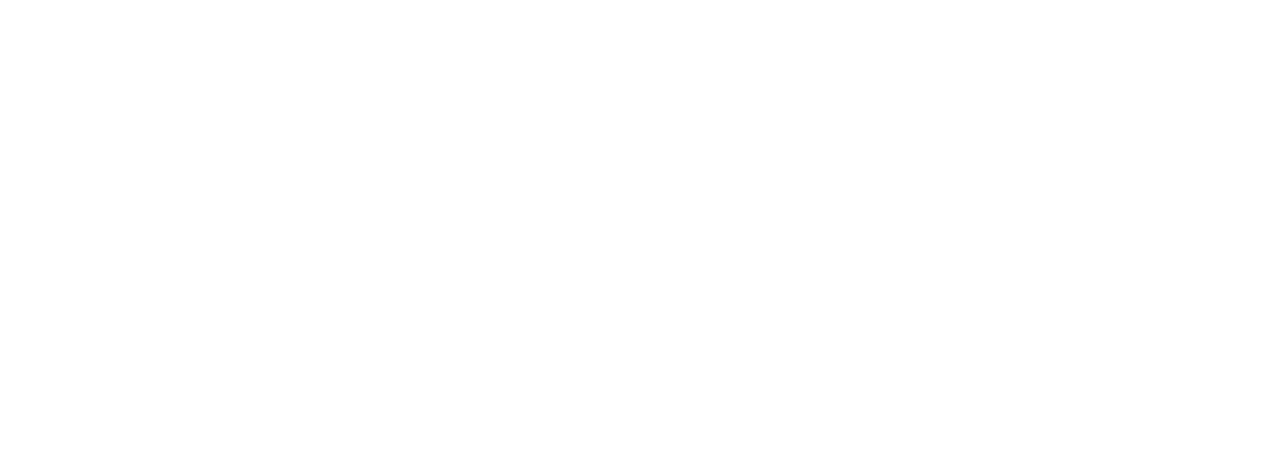
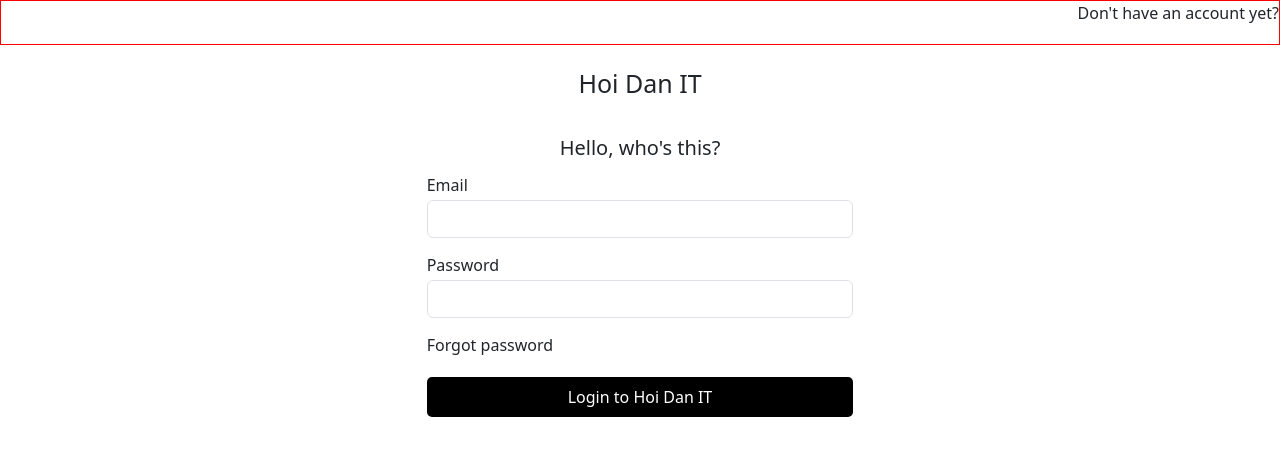
Before and after one commit to dqphuc/Hoc-react, a React (Create React App) app: page /login in a window 1280 px wide. Before the commit this address had no page. Shown: the top 456 px of the page. Built offline with nearby package versions, Linux system fonts and the light colour scheme.

Commit message:
video 69 design Login

```diff
--- a/src/components/Admin/Admin.scss
+++ b/src/components/Admin/Admin.scss
@@ -16,7 +16,12 @@
             border: 1px solid green;
         }
 
-        .admin-main {}
+        .admin-main {
+            .user-pagination{
+                display: flex;
+                justify-content: center;
+            }
+        }
 
     }
 }
--- a/src/components/Admin/Content/ManageUser.js
+++ b/src/components/Admin/Content/ManageUser.js
@@ -11,8 +11,9 @@
 
 
 const ManageUser = (props) => {
-  const LIMIT_USER =5;
+  const LIMIT_USER =2;
   const [pageCount, setPageCount] = useState(0);
+  const [currentPage, setCurrentPage] = useState(1);
 
   const [showModalCreateUser, setShowModalCreateUser] = useState(false);
   const [showModalUpdateUser, setShowModalUpdateUser] = useState(false);
@@ -79,6 +80,8 @@
        handleClickBtnDelete={handleClickBtnDelete}
        fetchListUsersWithPaginate={fetchListUsersWithPaginate}
        pageCount={pageCount}
+       currentPage={currentPage}
+       setCurrentPage={setCurrentPage}
        />
 
 
@@ -87,6 +90,9 @@
           show={showModalCreateUser}
           setShow={setShowModalCreateUser}
           fetchListUsers = { fetchListUsers}
+          fetchListUsersWithPaginate={fetchListUsersWithPaginate}
+          currentPage={currentPage}
+          setCurrentPage={setCurrentPage}
         />
         <ModalUpdateUser
          show={showModalUpdateUser}
@@ -94,12 +100,18 @@
          dataUpdate={dataUpdate}
          fetchListUsers = { fetchListUsers}
          resetUpdateData={resetUpdateData}
+         fetchListUsersWithPaginate={fetchListUsersWithPaginate}
+         currentPage={currentPage}
+         setCurrentPage={setCurrentPage}
         />
         <ModalDeleteUser
         show = {showModalDeleteUser}
         setShow={setShowModalDeleteUser}
         dataDelete={dataDelete}
         fetchListUsers = { fetchListUsers}
+        fetchListUsersWithPaginate={fetchListUsersWithPaginate}
+        currentPage={currentPage}
+        setCurrentPage={setCurrentPage}
         />
       </div>
     </div>
--- a/src/components/Admin/Content/ModalCreateUser.js
+++ b/src/components/Admin/Content/ModalCreateUser.js
@@ -63,7 +63,9 @@
     if (data && data.EC === 0) {
       toast.success(data.EM);
       handleClose();
-      await props.fetchListUsers()
+      //await props.fetchListUsers()
+      props.setCurrentPage(1);
+      await props.fetchListUsersWithPaginate(1);
     }
     if (data && data.EC !== 0) {
       toast.error(data.EM);
--- a/src/components/Admin/Content/ModalDeleteUser.js
+++ b/src/components/Admin/Content/ModalDeleteUser.js
@@ -13,7 +13,9 @@
     if (data && data.EC === 0) {
       toast.success(data.EM);
       handleClose();
-      await props.fetchListUsers()
+      // await props.fetchListUsers()
+      props.setCurrentPage(1);
+      await props.fetchListUsersWithPaginate(1);
     }
     if (data && data.EC !== 0) {
       toast.error(data.EM);
--- a/src/components/Admin/Content/ModalUpdateUser.js
+++ b/src/components/Admin/Content/ModalUpdateUser.js
@@ -50,37 +50,18 @@
       setPreviewImage(URL.createObjectURL(event.target.files[0]));
       setImage(event.target.files[0]);
     } else {
-      // setPreviewImage("");
-    }
+      }
   };
 
-  // const validateEmail = (email) => {
-  //   return String(email)
-  //     .toLowerCase()
-  //     .match(
-  //       /^(([^<>()[\]\\.,;:\s@"]+(\.[^<>()[\]\\.,;:\s@"]+)*)|(".+"))@((\[[0-9]{1,3}\.[0-9]{1,3}\.[0-9]{1,3}\.[0-9]{1,3}\])|(([a-zA-Z\-0-9]+\.)+[a-zA-Z]{2,}))$/
-  //     );
-  // };
-
   const handleSubmitCreateUser = async () => {
-    // const isValidEmail = validateEmail(email);
-    // if (!isValidEmail) {
-    //   toast.error("invalid email");
-    //   return;
-    // }
-
-  //   if (!password) {
-  //     toast.error("invalid password");
-  //     return;
-  //   }
-
-    // submit data
 
     let data = await putUpdateUser(dataUpdate.id, username, role, image);
       if (data && data.EC === 0) {
       toast.success(data.EM);
       handleClose();
-      await props.fetchListUsers()
+       //await props.fetchListUsers()
+      //props.setCurrentPage(1);
+      await props.fetchListUsersWithPaginate(props.currentPage);
     }
     if (data && data.EC !== 0) {
       toast.error(data.EM);
--- a/src/components/Admin/Content/TableUserPaginate.js
+++ b/src/components/Admin/Content/TableUserPaginate.js
@@ -9,7 +9,8 @@
     const {listUsers , pageCount} = props;
  // Invoke when user click to request another page.
     const handlePageClick = (event) => {
-    props.fetchListUsersWithPaginate(+event.selected + 1)
+    props.fetchListUsersWithPaginate(+event.selected + 1);
+    props.setCurrentPage(+event.selected + 1);
     console.log(`User requested page number ${event.selected}`);
 
   };
@@ -56,6 +57,7 @@
             </tr>}
         </tbody>
         </table>
+        <div className="user-pagination">
         <ReactPaginate
         nextLabel="next >"
         onPageChange={handlePageClick}
@@ -75,7 +77,11 @@
         containerClassName="pagination"
         activeClassName="active"
         renderOnZeroPageCount={null}
+        forcePage={props.currentPage-1}
       />
+
+        </div>
+
         </>
     )
 }
--- /dev/null
+++ b/src/components/Auth/Login.js
@@ -0,0 +1,53 @@
+import { useState } from "react";
+import "./Login.scss"
+const Login = (props) => {
+    const [email, setEmail] = useState('');
+    const [password, setPassword] = useState('');
+    const handleLogin = () => {
+        alert("Log in")
+    }
+    return(
+        <div className="login-container">
+        <div className="header">
+            Don't have an account yet?
+        </div>
+        <div className="title col-4 mx-auto">
+            Hoi Dan IT
+        </div>
+        <div className="welcome col-4 mx-auto">
+            Hello, who's this?
+        </div>
+        <div className="content-form col-4 mx-auto">
+            <div className="form-group">
+                <lable>Email</lable>
+                <input
+                type={'email'}
+                className="form-control"
+                value={email}
+                onChange={(event)=> setEmail(event.target.value)}
+                />
+            </div>
+
+            <div className="form-group">
+                <lable>Password</lable>
+                <input
+                type={'password'}
+                className="form-control"
+                value={password}
+                onChange={(event)=> setPassword(event.target.value)}
+                />
+            </div>
+            <span className="forgot-password">
+                Forgot password
+            </span>
+            <div>
+                <button className="btn-submit"
+                onClick={()=> handleLogin()}
+                >Login to Hoi Dan IT</button>
+            </div>
+
+        </div>
+        </div>
+    )
+}
+export default Login;
--- /dev/null
+++ b/src/components/Auth/Login.scss
@@ -0,0 +1,35 @@
+.login-container {
+    .header {
+        height: 45px;
+        text-align: right;
+        border: 1px solid red;
+    }
+
+    .title {
+        font-size: 25px;
+        padding: 20px 0;
+        text-align: center;
+    }
+
+    .welcome {
+        font-size: 20px;
+        padding: 10px 0;
+        text-align: center;
+    }
+
+    .content-form {
+        input {
+            margin-bottom: 15px;
+            margin-top: 3px;
+        }
+        button{
+            width: 100%;
+            height: 40px;
+            border: none;
+            margin: 20px 0;
+            border-radius: 5px;
+            color: white;
+            background: black;
+        }
+    }
+}
--- a/src/components/Header/header.js
+++ b/src/components/Header/header.js
@@ -2,9 +2,13 @@
 import Nav from "react-bootstrap/Nav";
 import Navbar from "react-bootstrap/Navbar";
 //import NavDropdown from "react-bootstrap/NavDropdown";
-import { NavLink } from "react-router-dom";
+import { NavLink, useNavigate } from "react-router-dom";
 
 const Header = () => {
+  const navigate = useNavigate();
+  const handleLogin = ()=>{
+    navigate('/login');
+  }
   return (
     <Navbar bg="light" expand="lg">
       <Container>
@@ -29,7 +33,7 @@
             <Nav.Link href="/admins">Admin</Nav.Link> */}
           </Nav>
           <Nav>
-            <button className="btn-login">Log in</button>
+            <button className="btn-login" onClick={()=> handleLogin()}>Log in</button>
             <button className="btn-signup">Sign up</button>
 
             {/* <NavDropdown title="Settings" id="basic-nav-dropdown">
--- a/src/index.js
+++ b/src/index.js
@@ -11,6 +11,7 @@
 import HomePage from "./components/Home/HomePage";
 import ManageUser from "./components/Admin/Content/ManageUser";
 import Dashboard from "./components/Admin/Content/DashBoard";
+import Login from "./components/Auth/Login";
 
 const root = ReactDOM.createRoot(document.getElementById("root"));
 root.render(
@@ -27,6 +28,9 @@
           <Route index element={<Dashboard />} />
           <Route path="manage-users" element={<ManageUser />} />
         </Route>
+
+        <Route path="/login" element={<Login />} />
+
       </Routes>
     </BrowserRouter>
 
```
